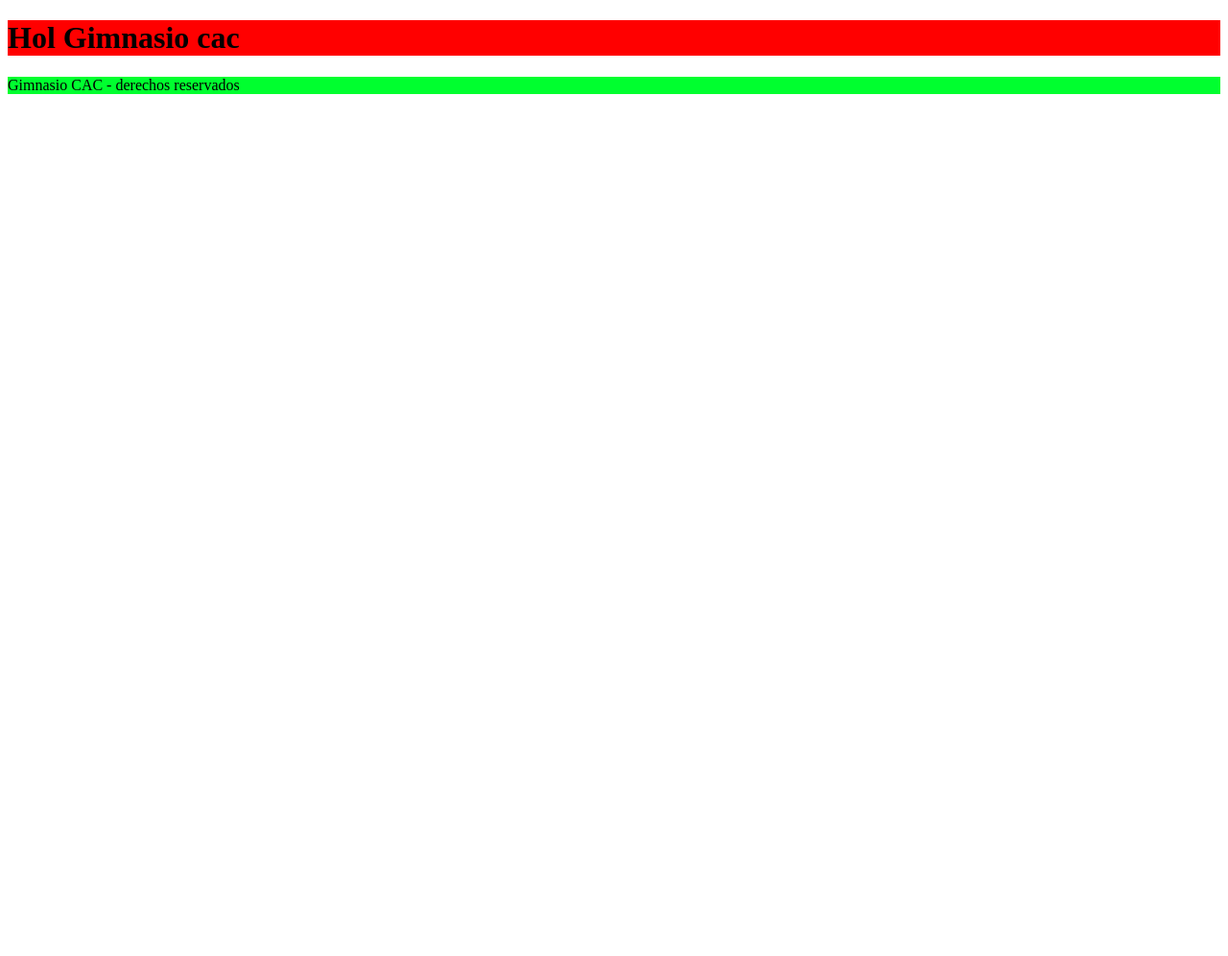
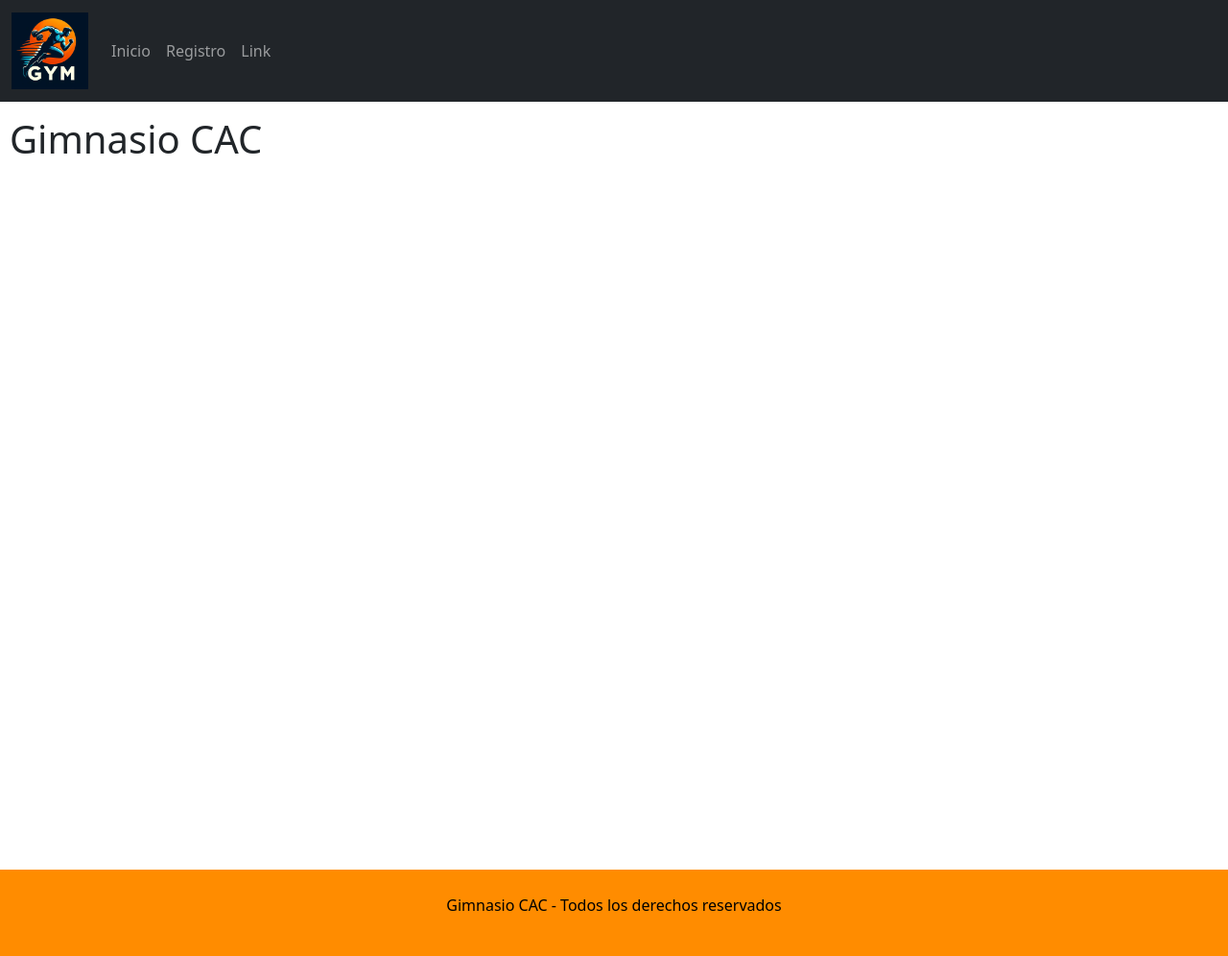
Before and after one commit to Meri1981/Gimnasio_cac, a Django app: page /web/ in a window 1280 px wide. Shown: the whole page at 96% size. Before the commit the page ends 98 px from the top, so only its background shows below. Run offline with Django 5.2, Linux system fonts and the light colour scheme.

Commit message:
agregado de templates base e index.html, agregado de static y estilo con bootstrap en el fronted, base.css e index css. Imagen del logo, modificación de una vista index

```diff
--- /dev/null
+++ b/Gimnasio/web/static/web/styles/base.css
@@ -0,0 +1,32 @@
+.logo{
+    width: 80px;
+}
+
+main{
+    display: flex;
+    flex-direction: column;
+    min-height: 100vh ;
+    padding: 15px 10px;
+
+}
+
+
+.centrado {
+    display: flex;
+    justify-content: center;
+    align-items: center;
+}
+
+
+
+footer {
+    background-color: darkorange;
+    color: black;
+    display: flex;
+    flex-direction: column;
+
+}
+
+.parrafo_footer{
+    padding: 25px 0;
+}
--- a/Gimnasio/web/templates/web/base.html
+++ b/Gimnasio/web/templates/web/base.html
@@ -1,19 +1,59 @@
+{% load static %}
 <!DOCTYPE html>
 <html lang="en">
+
 <head>
-    <meta charset="UTF-8" />
-    <meta name="viewport" content="width=device-width, initial-scale=1.0" />
-    <title>{% block titulo%}{%endblock%}</title>
+  <meta charset="UTF-8">
+  <meta name="viewport" content="width=device-width, initial-scale=1.0">
+  <link rel="stylesheet" href="{% static 'web/styles/base.css' %}">
+  <link href="https://cdn.jsdelivr.net/npm/bootstrap@5.3.3/dist/css/bootstrap.min.css" rel="stylesheet"
+    integrity="sha384-QWTKZyjpPEjISv5WaRU9OFeRpok6YctnYmDr5pNlyT2bRjXh0JMhjY6hW+ALEwIH" crossorigin="anonymous">
+  <title> {% block titulo %}{% endblock %}
+  </title>
 
   {% block extra_css %}{% endblock %}
 </head>
+
 <body>
   <header>
-      <h1 style="background: red">Hol Gimnasio cac</h1>
+    <nav class="navbar navbar-expand-sm bg-dark navbar-dark">
+      <div class="container-fluid">
+        <a class="navbar-brand" href="{% url 'index' %}"><img class="logo" src="{% static 'web/img/logo.jpeg' %}" alt="logo"> </a>
+        <button class="navbar-toggler" type="button" data-bs-toggle="collapse" data-bs-target="#collapsibleNavbar">
+          <span class="navbar-toggler-icon"></span>
+        </button>
+        <div class="collapse navbar-collapse" id="collapsibleNavbar">
+          <ul class="navbar-nav">
+            <li class="nav-item">
+              <a class="nav-link" href="{% url 'index' %}">Inicio</a>
+            </li>
+            <li class="nav-item">
+              <a class="nav-link" href="{% url 'registrarse' %}">Registro</a>
+            </li>
+            <li class="nav-item">
+              <a class="nav-link" href="#">Link</a>
+            </li>
+          </ul>
+        </div>
+      </div>
+    </nav>
+
+
   </header>
-    <main>{% block main %}{% endblock%}</main>
-    <footer style="background: rgb(0, 255, 47)">
-      <p>Gimnasio CAC - derechos reservados</p>
+
+  <main>
+    {% block main %}{% endblock %}
+
+  </main>
+
+  <footer class="centrado">
+
+
+    <p class="parrafo_footer">Gimnasio CAC - Todos los derechos reservados</p>
   </footer>
+  <script src="https://cdn.jsdelivr.net/npm/bootstrap@5.3.3/dist/js/bootstrap.bundle.min.js"
+    integrity="sha384-YvpcrYf0tY3lHB60NNkmXc5s9fDVZLESaAA55NDzOxhy9GkcIdslK1eN7N6jIeHz"
+    crossorigin="anonymous"></script>
 </body>
+
 </html>
--- /dev/null
+++ b/Gimnasio/web/templates/web/index.html
@@ -0,0 +1,13 @@
+{% extends 'web/base.html' %}
+{% load static %}
+
+{% block titulo %}Gimnasio CAC{% endblock %}
+
+{% block extra_css %}
+<link rel="stylesheet" href="{% static 'web/styles/index.css' %}">
+{% endblock %}
+
+{% block main %}
+<h1>{{gimnasio}}</h1>
+
+{% endblock %}
--- a/Gimnasio/web/views.py
+++ b/Gimnasio/web/views.py
@@ -5,7 +5,10 @@ from .forms import *
 
 # Create your views here.
 def index(request):
-    return render(request, "web/base.html")
+    context = {
+         'gimnasio' : 'Gimnasio CAC'
+    }
+    return render(request, "web/index.html", context)
 
 def registrarse(request):
     contexto ={}
```
Also changed, not shown: Gimnasio/web/static/web/img/logo.jpeg (added), Gimnasio/web/static/web/styles/index.css (added). Lines whose indentation alone changed are shown as unchanged.
